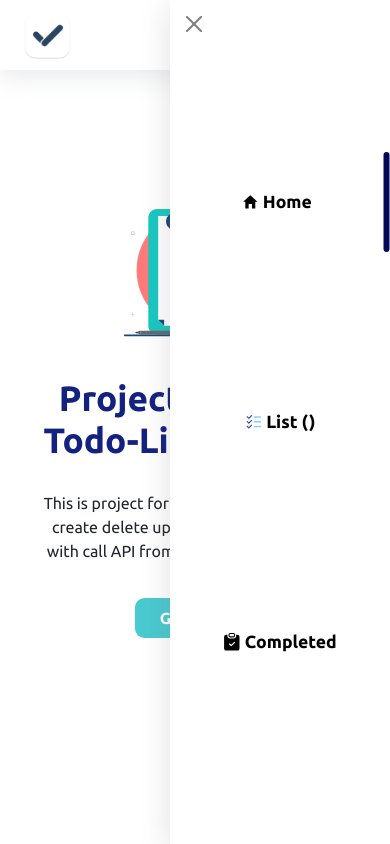
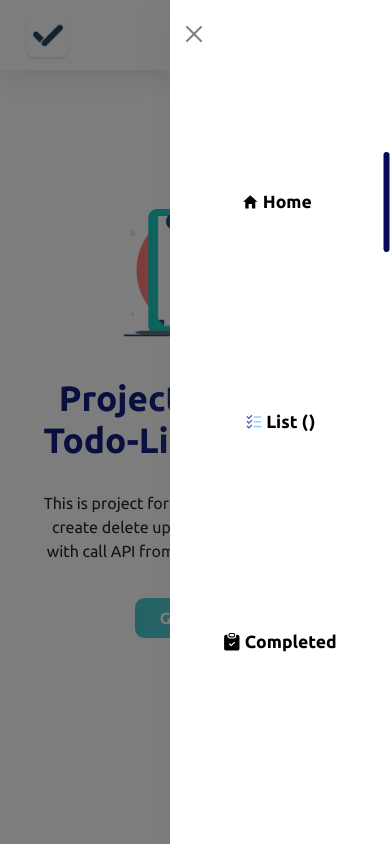
Before and after one commit to nitiwatchaw/Todo-list, a React (Vite) app: page / in a window 390 px wide. Both pictures are taken after a click on the button 348 px from the left and 35 px from the top of the page. Built offline with nearby package versions, Linux system fonts and the light colour scheme; no server answers.

Commit message:
add hook

```diff
--- a/src/App.jsx
+++ b/src/App.jsx
@@ -1,4 +1,4 @@
-import { useState } from 'react'
+import React from 'react'
 import './App.css'
 import Home from './components/Home/Home'
 import Header from './components/Header/Header'
@@ -18,6 +18,8 @@ function App() {
 
   const location = useLocation()
 
+
+
   return (
     <>
       <Header fetchData={fetchData} />
@@ -25,7 +27,7 @@ function App() {
         <Routes location={location} key={location.pathname} >
           <Route path='/' element={<Home />} />
 
-          <Route path='/swiper' element={<Slide  />} />
+          <Route path='/swiper' element={<Slide />} />
 
 
           <Route path='/todo' element={<TodoList fetchData={fetchData} />} />
--- a/src/components/Form/add/Form.css
+++ b/src/components/Form/add/Form.css
@@ -1,6 +1,10 @@
+.form-container{
+    max-width: 900px;
+    width: 100%;
+}
 .form-container h2 {
     text-align: center;
-    font-weight: bold;
+
     margin: 70px 0 60px 0;
     color: #eb4312;
 
@@ -21,7 +25,7 @@
 
     padding-left: 20px;
     margin-bottom: 30px;
-    font-size: 1.2rem;
+    font-size: 1rem;
 }
 
 .form-container form .wrap-userID,
@@ -32,7 +36,7 @@
 
 .form-container form .wrap-userID label,
 .form-container form .wrap-desc label {
-    font-size: 1.2rem;
+    font-size: 1rem;
     font-weight: bold;
     margin-bottom: 20px;
 }
@@ -45,7 +49,7 @@
     height: 50px;
     padding-left: 20px;
     margin-bottom: 30px;
-    font-size: 1.2rem;
+    font-size: 1rem;
 }
 
 .form-container form textarea:focus,
@@ -61,7 +65,7 @@
 }
 
 .form-container form .wrap-checkbox label {
-    font-size: 1.1rem;
+    font-size: 1rem;
     font-weight: bold;
     margin-left: 20px;
 }
@@ -102,7 +106,7 @@ input[type="checkbox"]:checked::after {
     height: 45px;
     border: 0;
     border-radius: .6rem;
-    font-size: 1rem;
+    font-size: .9rem;
     font-weight: bold;
 
 }
--- a/src/components/Header/Header.css
+++ b/src/components/Header/Header.css
@@ -21,7 +21,7 @@
     flex-grow: 1;
     justify-content: center;
     height: 100%;
-    transition-duration: 200ms;
+    transition-duration: 400ms;
 }
 
 .header ul li {
@@ -98,6 +98,7 @@
         flex-direction: column;
         background-color: white;
         top: 0;
+        z-index: 200;
         box-shadow: rgba(100, 100, 111, 0.2) 0px 7px 29px 0px;
     }
 
@@ -147,8 +148,34 @@
     .btn-close {
         display: block;
         position: absolute;
-        top: 12px;
+        top: 22px;
         left: 12px;
+    }
+
+    .modal-menu {
+        position: fixed;
+        background-color: rgb(0 0 0 / 51%);
+        width: 200vw;
+        height: 200vh;
+        left: 0;
+        animation: modal-fade 700ms;
+        transition-duration: 400ms;
+    }
+
+    @keyframes modal-fade {
+
+        0% {
+            opacity: 0;
+        }
+
+        50% {
+            opacity: 5;
+        }
+
+        100% {
+            opacity: 1;
+        }
+
     }
 
 
--- a/src/components/Header/Header.jsx
+++ b/src/components/Header/Header.jsx
@@ -14,18 +14,34 @@ const Header = ({ fetchData }) => {
 
     const [open, setOpen] = useState(false)
 
-    const menuRef = useRef();
+    const Ref = useRef();
 
     useEffect(() => {
         const clickOutSide = (event) => {
-            if (menuRef.current && !menuRef.current.contains(event.target)) {
+            if (!Ref.current || !Ref.current.contains(event.target)) {
                 setOpen(false);
+                document.body.classList.remove('overflow-hidden');
             }
+
+        }
+        const handleResize = () => {
+            // Check window width and remove the 'overflow-hidden' class if width is more than 1200px
+            if (window.innerWidth > 621) {
+                document.body.classList.remove('overflow-hidden');
+            }
+        };
+
+        if (open) {
+            // Add the 'overflow-hidden' class to the body
+            document.body.classList.add('overflow-hidden');
         }
 
         document.addEventListener('mousedown', clickOutSide)
+        window.addEventListener('resize', handleResize);
         return () => {
             document.removeEventListener('mousedown', clickOutSide);
+            window.removeEventListener('resize', handleResize);
+            document.body.classList.remove('overflow-hidden');
         };
     }, [open])
 
@@ -35,7 +51,7 @@ const Header = ({ fetchData }) => {
         <div className='header' >
             <Link to="/"> <img src={icon} alt="" width={55} /></Link>
             <button onClick={() => { setOpen(!open) }} className='menu-bar'> <IoMenu /></button>
-            <ul className={`${open ? "active" : ""}`} ref={menuRef} >
+            <ul className={`${open ? "active" : ""}`} ref={Ref} >
                 <li>
                     <NavLink to="/" className={({ isActive }) => isActive ? activeClassName : undefined}><IoMdHome />Home</NavLink>
                 </li>
@@ -49,10 +65,9 @@ const Header = ({ fetchData }) => {
                 <li>
                     <NavLink to="/todo-completed" className={({ isActive }) => isActive ? activeClassName : undefined}><BsClipboardCheckFill /> Completed</NavLink>
                 </li>
-
                 <button onClick={() => { setOpen(!open) }} className='btn-close'></button>
             </ul>
-
+            {open ? <div className="modal-menu"></div> : undefined}
         </div >
     )
 }
--- a/src/components/Home/Home.css
+++ b/src/components/Home/Home.css
@@ -1,4 +1,4 @@
-.home-container {
+.homeLayer {
     display: grid;
     grid-template-columns: 55% 45%;
     max-width: 1300px;
@@ -9,40 +9,40 @@
     padding: 70px 30px 0px 30px;
 }
 
-.home-container .title {
+.homeLayer .title {
     display: flex;
     flex-direction: column;
     align-items: flex-start;
     text-align: left;
 }
 
-.home-container .title h1 {
+.homeLayer .title h1 {
     font-weight: bold;
     font-size: 3.5rem;
     margin-bottom: 30px;
     color: #132181;
 }
 
-.home-container .title p {
+.homeLayer .title p {
     font-size: 1rem;
     margin-bottom: 35px;
 }
 
-.home-container .title p a {
+.homeLayer .title p a {
     font-weight: bold;
     color: #dd7c23;
     text-decoration: none;
     position: relative;
 }
 
-.home-container .title p a::after {
+.homeLayer .title p a::after {
     content: "";
     position: absolute;
     border-bottom: 1px solid rgb(0, 102, 255);
     height: 2px;
 }
 
-.home-container .title .view {
+.homeLayer .title .view {
     border: 0;
     color: white;
     font-size: 1rem;
@@ -57,12 +57,12 @@
     align-items: center;
 }
 
-.home-container .title a:hover {
+.homeLayer .title a:hover {
     filter: brightness(110%);
 }
 
 @media (max-width:1024px) {
-    .home-container {
+    .homeLayer {
         padding: 40px 40px 0px 40px;
         display: flex;
         flex-direction: column;
@@ -72,13 +72,13 @@
         min-height: calc(100vh - 120px);
     }
 
-    .home-container .title {
+    .homeLayer .title {
         order: 2;
         text-align: center;
         justify-content: center;
         align-items: center;
     }
-    .home-container .title h1{
+    .homeLayer .title h1{
         font-size: 2.2rem;
     }
 
--- a/src/components/Home/swiper/Slide.jsx
+++ b/src/components/Home/swiper/Slide.jsx
@@ -30,7 +30,7 @@ const Slide = () => {
                 modules={[Navigation, Pagination, Mousewheel, Keyboard]}
                 className="mySwiper"   >
                 <SwiperSlide>
-                    <div className='home-container'>
+                    <div className='homeLayer'>
                         <div className="title">
                             <h1>Project Solution Todo-List Website</h1>
                             <p>This is project for <a href='https://cnxdevsoft.com/' target='_black'>
@@ -46,7 +46,7 @@ const Slide = () => {
 
                 </SwiperSlide>
                 <SwiperSlide>
-                    <div className='home-container'>
+                    <div className='homeLayer'>
                         <div className="title">
                             <h1 style={{ color: "rgb(231 65 34)" }}>Smooth Animation </h1>
                             <p>Using  <a href='https://www.framer.com/motion/' target='_black'>Framermotion</a> library to manage the action and duration of motion
@@ -59,7 +59,7 @@ const Slide = () => {
                     </div>
                 </SwiperSlide>
                 <SwiperSlide>
-                    <div className='home-container'>
+                    <div className='homeLayer'>
                         <div className="title">
                             <h1 style={{ color: "rgb(237 132 19)" }}>Minimal Style and Cleary Tone </h1>
                             <p>White color is primary and decorate with fresh color that according the palette / Clean layout that user easily to use
--- a/src/components/Home/swiper/styles.css
+++ b/src/components/Home/swiper/styles.css
@@ -1,26 +1,6 @@
 .swiper {
-    width: 100%;
-    height: 100%;
+    z-index: 200;
 }
-
-.swiper-slide {
-    text-align: center;
-    font-size: 18px;
-    background: #fff;
-
-    /* Center slide text vertically */
-    display: flex;
-    justify-content: center;
-    align-items: center;
-}
-
-.swiper-slide img {
-    display: block;
-    width: 100%;
-    height: 100%;
-    object-fit: cover;
-}
-
 
 .swiper-button-prev.swiper-button-disabled,
 .swiper-button-next.swiper-button-disabled {
@@ -52,7 +32,6 @@
     color: black !important;
 }
 
-
 .swiper-button-prev {
     background-image: url(../../../img/left.png) !important;
     width: 30px;
@@ -77,6 +56,10 @@
 .swiper-pagination {
     bottom: 60px !important;
 }
+
+
+
+
 
 @media (max-width:1300px) {
 
--- /dev/null
+++ b/src/components/hook/buttonUp.js
@@ -0,0 +1,23 @@
+import { useEffect, useState } from "react";
+
+export default function ButtonNone() {
+    const [buttonNone, setButtonNone] = useState(false)
+    const [pointer, setPointer] = useState(false)
+    useEffect(() => {
+        function handleScroll() {
+            if (window.scrollY > 600) {
+                setButtonNone("1")
+                setPointer('all')
+            } else {
+                setButtonNone("0");
+                setPointer('none')
+            }
+        }
+        window.addEventListener("scroll", handleScroll);
+        return () => {
+            window.removeEventListener("scroll", handleScroll);
+        };
+    }, []);
+
+    return { buttonNone, pointer }
+};
--- a/src/components/todolist/TodoList.css
+++ b/src/components/todolist/TodoList.css
@@ -187,6 +187,28 @@
     transform: translate(-50%, -50%);
 
 }
+
+.buttonUp {
+    opacity: 0;
+    pointer-events: none;
+    display: flex;
+    justify-content: center;
+    align-items: center;
+    position: fixed;
+    bottom: 0%;
+    left: 50%;
+    transform: translate(-50%, -50%);
+    border: none;
+    width: 50px;
+    padding: 0;
+    height: 50px;
+    font-size: 1.6rem;
+    background-color: rgb(12 54 212 / 56%);
+    border-radius: 50%;
+    transition-duration: 300ms;
+    color: white;
+}
+
 @media (max-width:765px) {
     .container-todo .title {
         flex-direction: column;
--- a/src/components/todolist/TodoList.jsx
+++ b/src/components/todolist/TodoList.jsx
@@ -14,6 +14,8 @@ import { handleDelete } from '../service/service';
 import Update from '../Form/update/Update';
 import Lottie from 'lottie-react'
 import animationData from '../../img/ani-empty.json'
+import ButtonNone from '../hook/buttonUp';
+import { MdOutlineKeyboardDoubleArrowUp } from "react-icons/md";
 const TodoList = ({ fetchData }) => {
 
 
@@ -47,6 +49,22 @@ const TodoList = ({ fetchData }) => {
     const filteredData = data?.data.filter((todo) =>
         todo.todo.toLowerCase().includes(searchQuery.toLowerCase())
     );
+
+
+    const ButtonUp = () => {
+        const { buttonNone, pointer } = ButtonNone();
+        const shoot = () => {
+            window.scrollTo({ top: 0, left: 0, behavior: 'smooth' });
+        }
+        return (
+            <>
+                <button className='buttonUp' onClick={shoot} style={{ opacity: buttonNone, pointerEvents: pointer }}>
+                    <MdOutlineKeyboardDoubleArrowUp />
+                </button>
+            </>
+        )
+    }
+
 
     return (
         <Box>
@@ -114,7 +132,7 @@ const TodoList = ({ fetchData }) => {
                 {filteredData && filteredData.length === 0 ? <Lottie animationData={animationData} className='ani-empty' /> : null}
 
             </motion.div>
-
+            <ButtonUp />
             <Update showModal={showModal} toggleModal={toggleModal} modalId={modalId} />
         </Box >
     )
```
Also changed, not shown: src/components/Completed/Completed.jsx (+18 -1 lines).
